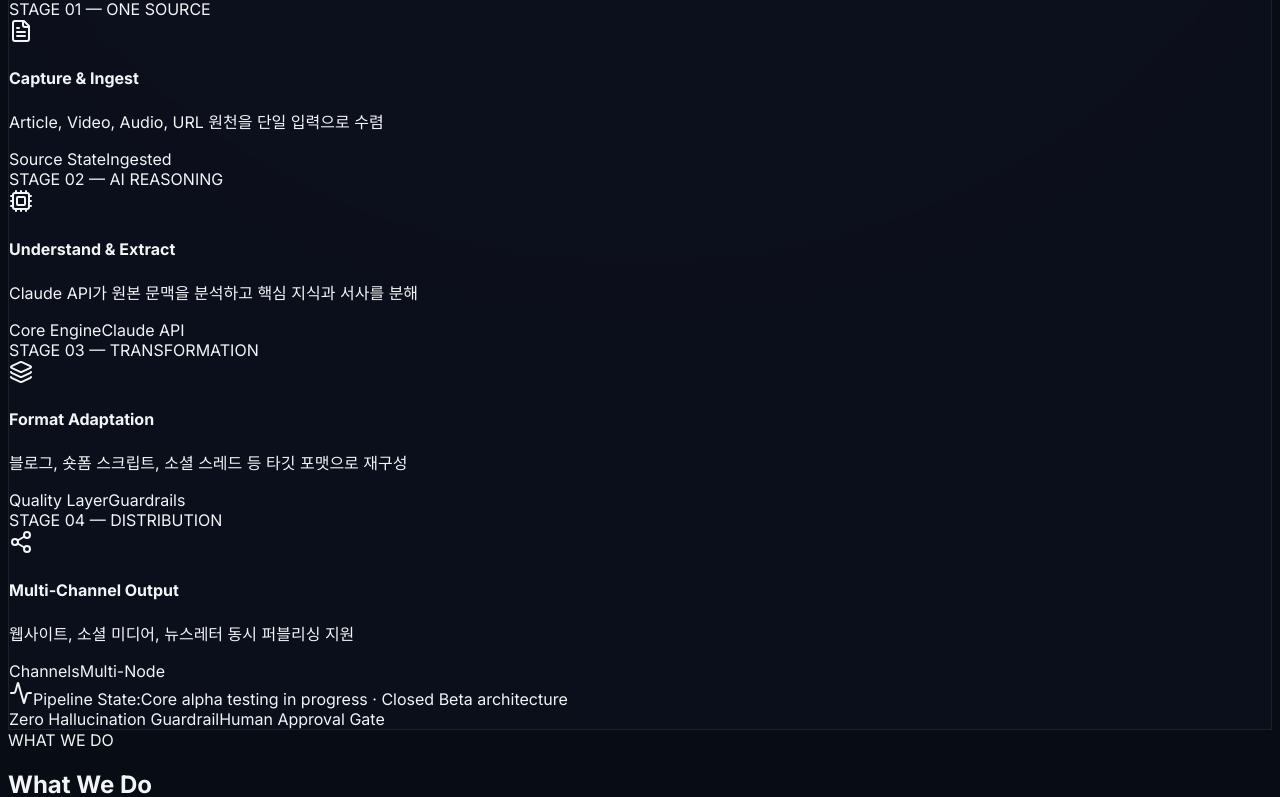
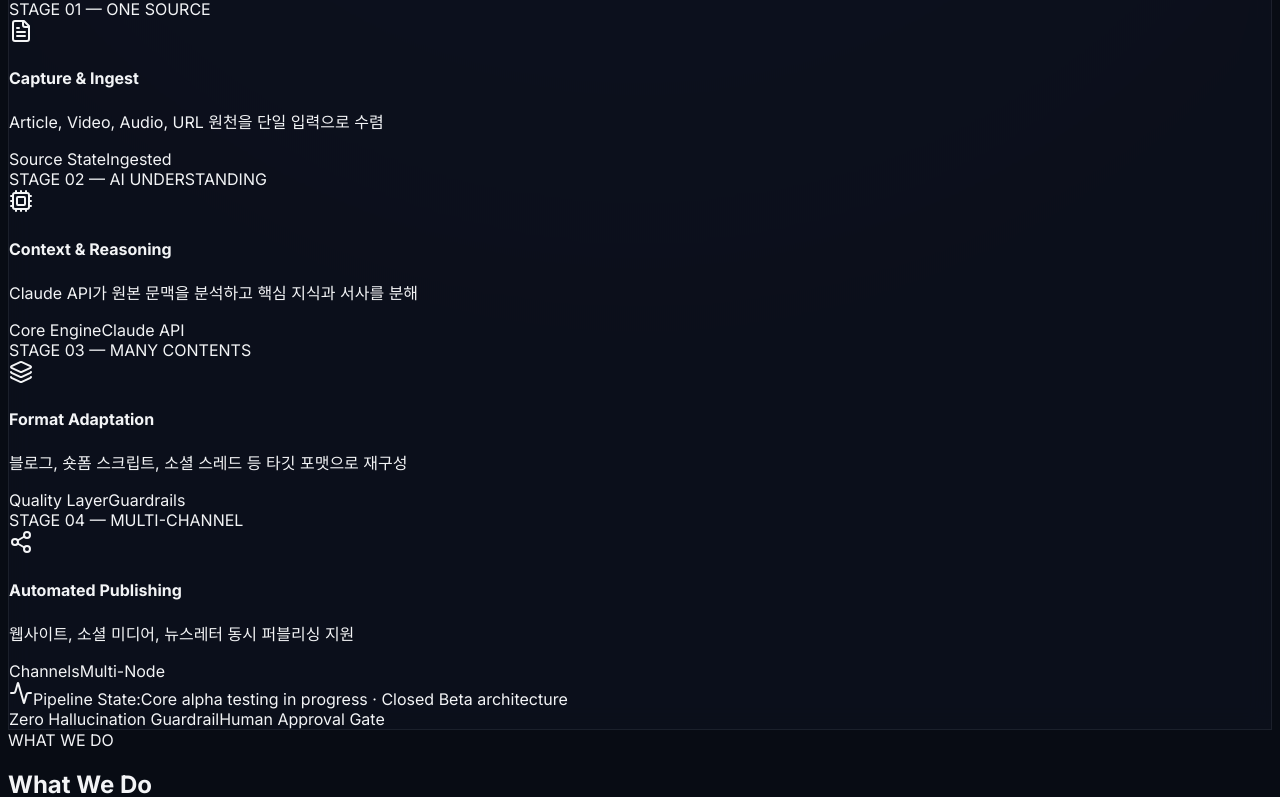
Before and after one commit to kncalabs/kncalabs, a Next.js app: page / in a window 1280 px wide. Shown: the part 632-1429 px from the top of the page. Built offline with nearby package versions, Linux system fonts and the light colour scheme; a web font is replaced by a local one.

Commit message:
feat: synchronize exact Hero 4-stage flow titles (ONE SOURCE -> AI UNDERSTANDING -> MANY CONTENTS -> MULTI-CHANNEL)

```diff
--- a/src/components/Hero.tsx
+++ b/src/components/Hero.tsx
@@ -253,7 +253,7 @@ export default function Hero() {
                   >
                     <div className="flex items-center justify-between">
                       <span className="text-[10px] font-mono text-indigo-400 uppercase tracking-wider font-semibold">
-                        STAGE 02 — AI REASONING
+                        STAGE 02 — AI UNDERSTANDING
                       </span>
                       <span className={`w-2 h-2 rounded-full ${activeCinematicStage === 2 ? "bg-indigo-400 animate-pulse" : "bg-slate-700"}`} />
                     </div>
@@ -261,7 +261,7 @@ export default function Hero() {
                       <Cpu className="w-4 h-4" />
                     </div>
                     <div>
-                      <h4 className="text-sm font-bold text-white">Understand & Extract</h4>
+                      <h4 className="text-sm font-bold text-white">Context & Reasoning</h4>
                       <p className="text-xs text-slate-400 mt-1 leading-relaxed">
                         Claude API가 원본 문맥을 분석하고 핵심 지식과 서사를 분해
                       </p>
@@ -272,7 +272,7 @@ export default function Hero() {
                     </div>
                   </div>
 
-                  {/* Step 3: Synthesis & Verification - TRANSFORMATION */}
+                  {/* Step 3: Synthesis & Verification - MANY CONTENTS */}
                   <div
                     onClick={() => setActiveCinematicStage(3)}
                     className={`group relative rounded-xl border p-4 transition-all duration-300 space-y-3 cursor-pointer ${
@@ -283,7 +283,7 @@ export default function Hero() {
                   >
                     <div className="flex items-center justify-between">
                       <span className="text-[10px] font-mono text-amber-400 uppercase tracking-wider font-semibold">
-                        STAGE 03 — TRANSFORMATION
+                        STAGE 03 — MANY CONTENTS
                       </span>
                       <span className={`w-2 h-2 rounded-full ${activeCinematicStage === 3 ? "bg-amber-400 animate-pulse" : "bg-slate-700"}`} />
                     </div>
@@ -313,7 +313,7 @@ export default function Hero() {
                   >
                     <div className="flex items-center justify-between">
                       <span className="text-[10px] font-mono text-emerald-400 uppercase tracking-wider font-semibold">
-                        STAGE 04 — DISTRIBUTION
+                        STAGE 04 — MULTI-CHANNEL
                       </span>
                       <span className={`w-2 h-2 rounded-full ${activeCinematicStage === 4 ? "bg-emerald-400 animate-pulse" : "bg-slate-700"}`} />
                     </div>
@@ -321,7 +321,7 @@ export default function Hero() {
                       <Share2 className="w-4 h-4" />
                     </div>
                     <div>
-                      <h4 className="text-sm font-bold text-white">Multi-Channel Output</h4>
+                      <h4 className="text-sm font-bold text-white">Automated Publishing</h4>
                       <p className="text-xs text-slate-400 mt-1 leading-relaxed">
                         웹사이트, 소셜 미디어, 뉴스레터 동시 퍼블리싱 지원
                       </p>
```
